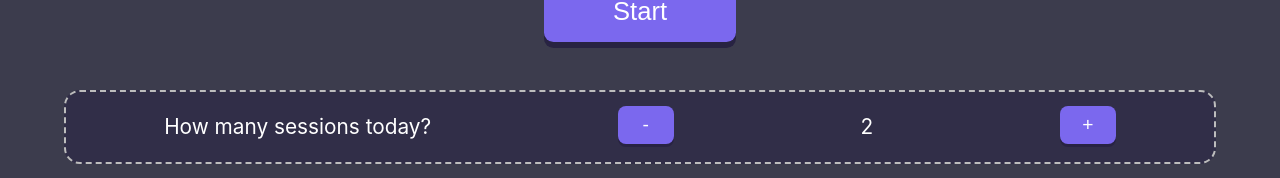
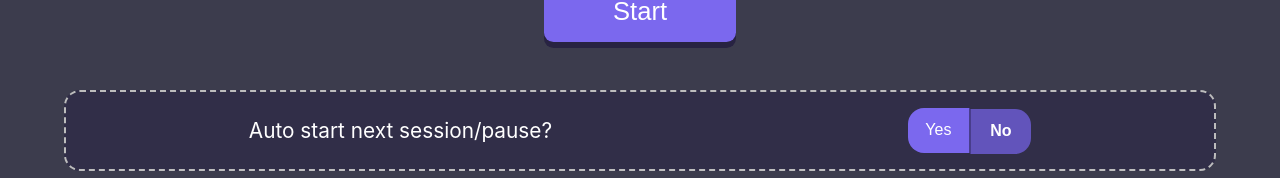
Before and after one commit to illfixit/garten, a React (Create React App) app: page / in a window 1280 px wide. Shown: the part 774-952 px from the top of the page. Built offline with nearby package versions, Linux system fonts and the light colour scheme.

Commit message:
Add support for auto switch, localStorage works

```diff
--- a/src/Components/MainScreenContainer/Buttons.js
+++ b/src/Components/MainScreenContainer/Buttons.js
@@ -1,11 +1,14 @@
 import React from "react";
 
-const Buttons = ({ timerActive, setTimerActive }) => {
+const Buttons = ({ timerActive, setTimerActive, setAutoSwitch }) => {
   return timerActive ? (
     <React.Fragment>
       <button
         className="mainScreenButtons"
-        onClick={() => setTimerActive(false)}
+        onClick={() => {
+          setTimerActive(false);
+          setAutoSwitch(false);
+        }}
       >
         Give Up
       </button>
--- a/src/Components/MainScreenContainer/MainScreen.js
+++ b/src/Components/MainScreenContainer/MainScreen.js
@@ -11,13 +11,46 @@ const MainScreen = (props) => {
   const [sessionStartStep, setSessionStartStep] = useState(9);
   const [numberOfSessions, setNumberOfSessions] = useState(2);
   const [currentSession, setCurrentSession] = useState(1);
+  const [autoSwitch, setAutoSwitch] = useState(false);
 
-  const [pauseGIFSArray, setPauseGIFSArray] = useState([
-    "https://media0.giphy.com/media/XPdR7H122vZ1C/giphy.gif?cid=790b7611f6dfedca30056047728a8ae9027975ad8723943a&rid=giphy.gif&ct=g",
-  ]);
-  const [sessionGIFSArray, setSessionGIFSArray] = useState([
-    "https://i.pinimg.com/originals/ab/e1/72/abe17294582423e00db65c85aba185d8.gif",
-  ]);
+  useEffect(() => {
+    if (
+      localStorage.getItem("pauseGIFSArray") === null ||
+      localStorage.getItem("pauseGIFSArray") === [] ||
+      localStorage.getItem("pauseGIFSArray") === undefined
+    ) {
+      localStorage.setItem(
+        "pauseGIFSArray",
+        JSON.stringify([
+          "https://media0.giphy.com/media/XPdR7H122vZ1C/giphy.gif?cid=790b7611f6dfedca30056047728a8ae9027975ad8723943a&rid=giphy.gif&ct=g",
+        ])
+      );
+    }
+
+    if (
+      localStorage.getItem("sessionGIFSArray") === null ||
+      localStorage.getItem("sessionGIFSArray") === [] ||
+      localStorage.getItem("sessionGIFSArray") === undefined
+    ) {
+      localStorage.setItem(
+        "sessionGIFSArray",
+        JSON.stringify([
+          "https://i.pinimg.com/originals/ab/e1/72/abe17294582423e00db65c85aba185d8.gif",
+        ])
+      );
+    }
+  }, []);
+
+  const [pauseGIFSArray, setPauseGIFSArray] = useState(
+    JSON.parse(localStorage.getItem("pauseGIFSArray")) || [
+      "https://media0.giphy.com/media/XPdR7H122vZ1C/giphy.gif?cid=790b7611f6dfedca30056047728a8ae9027975ad8723943a&rid=giphy.gif&ct=g",
+    ]
+  );
+  const [sessionGIFSArray, setSessionGIFSArray] = useState(
+    JSON.parse(localStorage.getItem("sessionGIFSArray")) || [
+      "https://i.pinimg.com/originals/ab/e1/72/abe17294582423e00db65c85aba185d8.gif",
+    ]
+  );
 
   const [currentSessionGIF, setCurrentSessionGIF] = useState(0);
   const [currentPauseGIF, setCurrentPauseGIF] = useState(0);
@@ -62,6 +95,8 @@ const MainScreen = (props) => {
           setNumberOfSessions={setNumberOfSessions}
           currentSession={currentSession}
           setCurrentSession={setCurrentSession}
+          autoSwitch={autoSwitch}
+          setAutoSwitch={setAutoSwitch}
         />
       ) : (
         <PausePlant
@@ -77,6 +112,8 @@ const MainScreen = (props) => {
           setNumberOfSessions={setNumberOfSessions}
           currentSession={currentSession}
           setCurrentSession={setCurrentSession}
+          autoSwitch={autoSwitch}
+          setAutoSwitch={setAutoSwitch}
         />
       )}
 
--- a/src/Components/MainScreenContainer/PausePlant.js
+++ b/src/Components/MainScreenContainer/PausePlant.js
@@ -2,7 +2,7 @@ import React from "react";
 import Plant from "./Plant";
 
 const PausePlant = (props) => {
-  console.log(props);
+  // console.log(props);
   return (
     <Plant
       currentActivity={props.currentActivity}
@@ -17,6 +17,8 @@ const PausePlant = (props) => {
       setNumberOfSessions={props.setNumberOfSessions}
       currentSession={props.currentSession}
       setCurrentSession={props.setCurrentSession}
+      autoSwitch={props.autoSwitch}
+      setAutoSwitch={props.setAutoSwitch}
     />
   );
 };
--- a/src/Components/MainScreenContainer/Plant.js
+++ b/src/Components/MainScreenContainer/Plant.js
@@ -7,7 +7,7 @@ import SessionSettings from "./SessionSettings";
 import Buttons from "./Buttons";
 
 const Plant = (props) => {
-  console.log(props);
+  // console.log(props);
   const [timeStep, setTimeStep] = useState(0);
   const [timerActive, setTimerActive] = useState(false);
 
@@ -54,14 +54,22 @@ const Plant = (props) => {
             numberOfSessions={props.numberOfSessions}
             currentSession={props.currentSession}
             setCurrentSession={props.setCurrentSession}
+            autoSwitch={props.autoSwitch}
+            setAutoSwitch={props.setAutoSwitch}
           />
         </div>
       </div>
-      <Buttons timerActive={timerActive} setTimerActive={setTimerActive} />
+      <Buttons
+        timerActive={timerActive}
+        setTimerActive={setTimerActive}
+        setAutoSwitch={props.setAutoSwitch}
+      />
       <SessionSettings
         currentSession={props.currentSession}
         numberOfSessions={props.numberOfSessions}
         setNumberOfSessions={props.setNumberOfSessions}
+        autoSwitch={props.autoSwitch}
+        setAutoSwitch={props.setAutoSwitch}
       />
       <PlantSettings
         currentActivity={props.currentActivity}
--- a/src/Components/MainScreenContainer/SessionPlant.js
+++ b/src/Components/MainScreenContainer/SessionPlant.js
@@ -16,6 +16,8 @@ const SessionPlant = (props) => {
       setNumberOfSessions={props.setNumberOfSessions}
       currentSession={props.currentSession}
       setCurrentSession={props.setCurrentSession}
+      autoSwitch={props.autoSwitch}
+      setAutoSwitch={props.setAutoSwitch}
     />
   );
 };
--- a/src/Components/MainScreenContainer/SessionSettings.js
+++ b/src/Components/MainScreenContainer/SessionSettings.js
@@ -14,7 +14,28 @@ const SessionSettings = (props) => {
   };
 
   return (
-    <div classname="sessionSettings">
+    <div className="sessionSettings">
+      <div className="settings_options">
+        <p>Auto start next session/pause?</p>
+        <div className="autoStartButtonsContainer">
+          <button
+            className={`autoStartButtons ${
+              props.autoSwitch ? "autoStartButtonsActive" : ""
+            }`}
+            onClick={() => props.setAutoSwitch(true)}
+          >
+            Yes
+          </button>
+          <button
+            className={`autoStartButtons ${
+              props.autoSwitch ? "" : "autoStartButtonsActive"
+            }`}
+            onClick={() => props.setAutoSwitch(false)}
+          >
+            No
+          </button>
+        </div>
+      </div>
       <div className="settings_options">
         <p>How many sessions today?</p>
         <button
@@ -33,11 +54,6 @@ const SessionSettings = (props) => {
           +
         </button>
       </div>
-      {/* <div className="settings_options">
-        <p>Auto start next session/pause?</p>
-        <button className="sessionSettingsButton">Yes</button>
-        <button className="sessionSettingsButton noButton">No</button>
-      </div> */}
     </div>
   );
 };
--- a/src/Components/MainScreenContainer/Timer.js
+++ b/src/Components/MainScreenContainer/Timer.js
@@ -1,4 +1,6 @@
 import React, { useEffect, useState } from "react";
+
+const minMinutes = 5;
 
 const Timer = ({
   startStep,
@@ -13,6 +15,8 @@ const Timer = ({
   numberOfSessions,
   currentSession,
   setCurrentSession,
+  autoSwitch,
+  setAutoSwitch,
 }) => {
   const [totalSeconds, setTotalSeconds] = useState((5 + startStep * 5) * 60);
   const [intrvl, setIntrvl] = useState(0);
@@ -26,10 +30,25 @@ const Timer = ({
   const audio = new Audio("./static/sounds/uplifting-flute.mp3");
 
   useEffect(() => {
-    setTotalSeconds((5 + timeStep * 5) * 60);
+    setTotalSeconds((minMinutes + timeStep * 5) * 60);
   }, [timeStep, startStep]);
 
   useEffect(() => {
+    // console.log("timerActive ", timerActive, " autoSwitch ", autoSwitch);
+    if (
+      autoSwitch &&
+      currentSession !== 1 &&
+      currentSession <= numberOfSessions + 1
+    ) {
+      console.log(currentSession, numberOfSessions, currentActivity);
+
+      if (currentSession > numberOfSessions) {
+        if (currentActivity === "pause") setTimerActive(true);
+        if (currentActivity === "session") setTimerActive(false);
+      } else {
+        setTimerActive(true);
+      }
+    }
     if (timerActive) {
       setIntrvl(
         setInterval(() => {
@@ -40,7 +59,7 @@ const Timer = ({
       );
     } else {
       setTimeStep(timeStep);
-      setTotalSeconds((5 + timeStep * 5) * 60);
+      setTotalSeconds((minMinutes + timeStep * 5) * 60);
       clearInterval(intrvl);
     }
 
@@ -55,9 +74,13 @@ const Timer = ({
   if (totalSeconds === 0) {
     audio.play();
     clearInterval(intrvl);
-    setTimerActive(false);
     if (currentActivity === "session") setCurrentSession(currentSession + 1);
     setCurrentActivity(currentActivity === "pause" ? "session" : "pause");
+    if (autoSwitch) {
+      setTimerActive(true);
+    } else {
+      setTimerActive(false);
+    }
     // setTotalSeconds((5 + timeStep * 5) * 60);
     // setTimeStep(timeStep);
   }
--- a/src/styles.css
+++ b/src/styles.css
@@ -396,6 +396,14 @@ body {
   max-height: 5rem;
 }
 
+.settings_button_container {
+  display: flex;
+  flex-direction: row;
+  width: 12rem;
+  justify-content:space-around;
+  align-items: center;
+}
+
 .sessionSettingsButton {
   font-size: 1.2rem;
   width: 3.5rem;
@@ -414,12 +422,48 @@ body {
   translate: 0 1px 0;
   background-color: rgb(113, 91, 236);
   box-shadow: 0px 1px rgb(40, 35, 66);
+
 }
 
-.noButton {
+/* .noButton {
   background-color:rgb(236, 17, 17);
 }
 
 .noButton:active {
   background-color: firebrick;
+} */
+
+.autoStartButtonsContainer {
+  display: flex;
+  flex-direction: row;
 }
+
+.autoStartButtons {
+  background-color: mediumslateblue;
+  cursor: pointer;
+  color: white;
+  border: none;
+  padding: 0.8rem 1.5rem 0.9rem 1.5rem ;
+  display: flex;
+  justify-content: center;
+  font-size: 1rem;
+  width: 3.85rem;
+  -webkit-transition: translate 0.1s linear;
+  transition: translate 0.1s linear;
+}
+
+.autoStartButtons:first-of-type {
+  border-radius: 1rem 0 0 1rem;
+  border-right: 1px solid darkslateblue;
+}
+
+.autoStartButtons:last-of-type {
+  border-radius: 0rem 1rem 1rem 0;
+  border-left: 1px solid darkslateblue;
+}
+
+.autoStartButtonsActive {
+  background-color: rgb(98, 84, 187);
+  translate: 0 1px 0;
+  font-weight: bold;
+}
```
Also changed, not shown: src/Components/MainScreenContainer/PlantSettings.js (+28 -13 lines).
